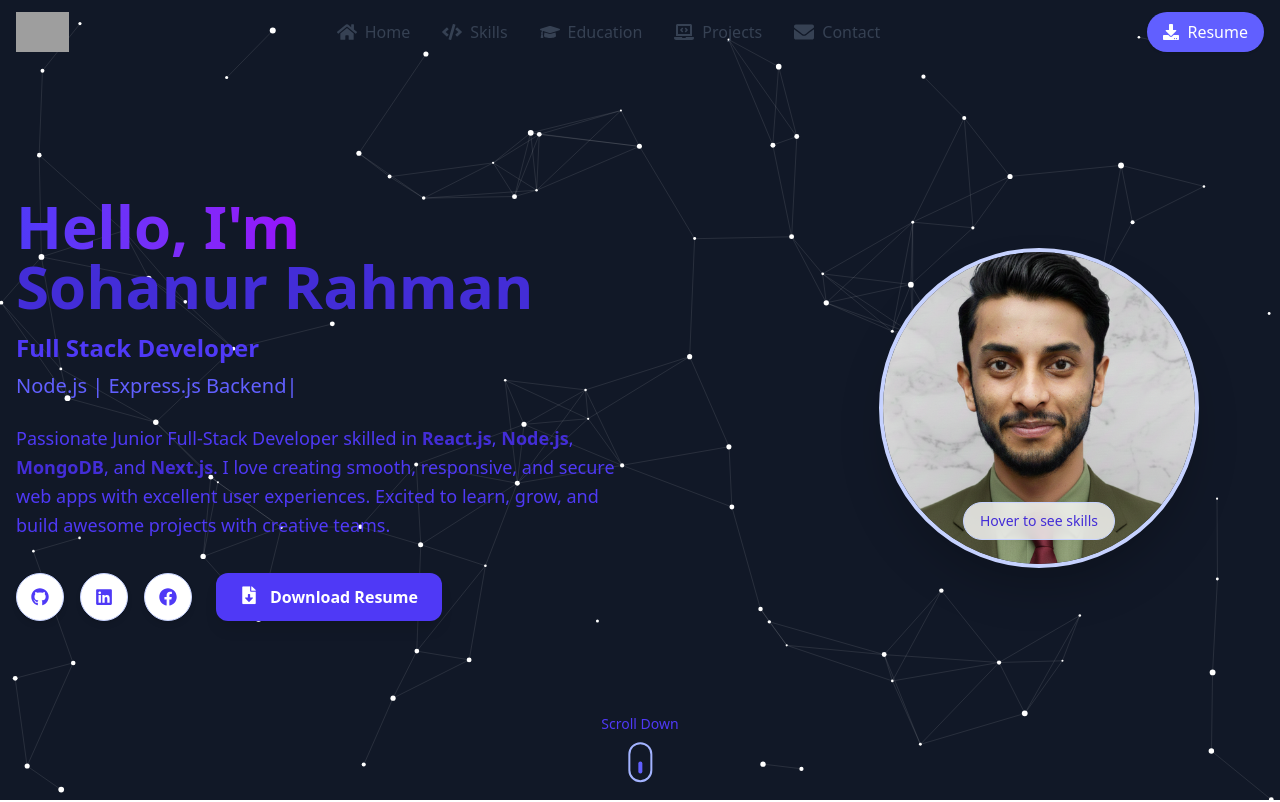
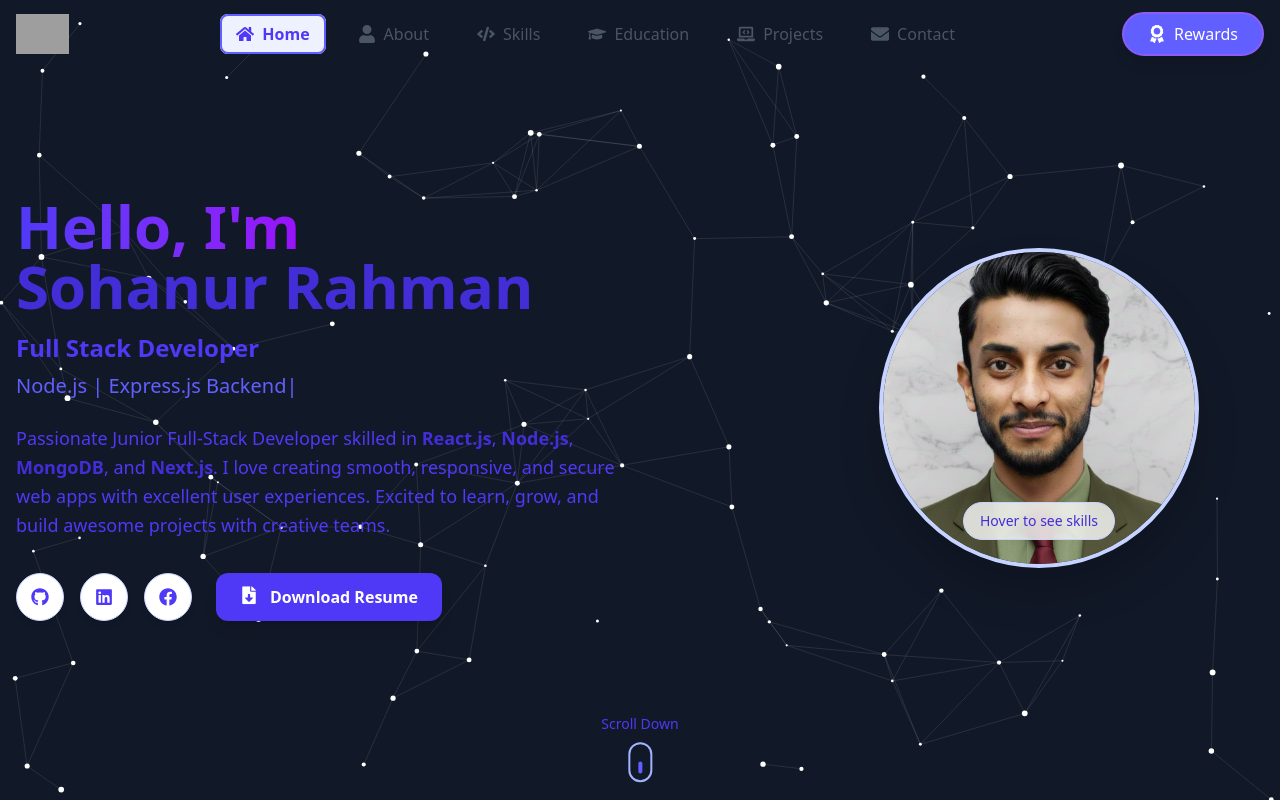
Before and after one commit to SohanurRahman007/my-portfolio-website, a React (Vite) app: page / in a window 1280 px wide. Shown: the top 802 px of the page. Built offline with nearby package versions, Linux system fonts and the light colour scheme; grey boxes are pictures that could not be loaded.

Commit message:
update the navbar

```diff
--- a/src/components/Navbar.jsx
+++ b/src/components/Navbar.jsx
@@ -4,25 +4,28 @@ import { motion } from "framer-motion";
 import {
   FaBars,
   FaTimes,
-  FaDownload,
   FaHome,
   FaGraduationCap,
   FaLaptopCode,
   FaCode,
   FaEnvelope,
+  FaAward,
+  FaUser,
 } from "react-icons/fa";
 
 const navLinks = [
   { id: 1, name: "Home", to: "home", icon: FaHome },
-  { id: 2, name: "Skills", to: "skills", icon: FaCode },
-  { id: 3, name: "Education", to: "education", icon: FaGraduationCap },
-  { id: 4, name: "Projects", to: "projects", icon: FaLaptopCode },
-  { id: 5, name: "Contact", to: "contact", icon: FaEnvelope },
+  { id: 2, name: "About", to: "about", icon: FaUser },
+  { id: 3, name: "Skills", to: "skills", icon: FaCode },
+  { id: 4, name: "Education", to: "education", icon: FaGraduationCap },
+  { id: 5, name: "Projects", to: "projects", icon: FaLaptopCode },
+  { id: 6, name: "Contact", to: "contact", icon: FaEnvelope },
 ];
 
 const Navbar = () => {
   const [menuOpen, setMenuOpen] = useState(false);
   const [scrolled, setScrolled] = useState(false);
+  const [activeSection, setActiveSection] = useState("home");
 
   // Change navbar style on scroll
   useEffect(() => {
@@ -30,6 +33,34 @@ const Navbar = () => {
     window.addEventListener("scroll", handleScroll);
     return () => window.removeEventListener("scroll", handleScroll);
   }, []);
+
+  // Better active section detection using react-scroll events
+  useEffect(() => {
+    const checkActiveSection = () => {
+      const sections = navLinks.map((link) => link.to);
+      const scrollPosition = window.scrollY + 100;
+
+      for (const section of sections) {
+        const element = document.getElementById(section);
+        if (element) {
+          const offsetTop = element.offsetTop;
+          const offsetBottom = offsetTop + element.offsetHeight;
+
+          if (scrollPosition >= offsetTop && scrollPosition < offsetBottom) {
+            setActiveSection(section);
+            break;
+          }
+        }
+      }
+    };
+
+    checkActiveSection();
+    window.addEventListener("scroll", checkActiveSection);
+
+    return () => window.removeEventListener("scroll", checkActiveSection);
+  }, []);
+
+  const isActive = (to) => activeSection === to;
 
   return (
     <motion.nav
@@ -49,6 +80,7 @@ const Navbar = () => {
           spy={true}
           smooth={true}
           duration={500}
+          onSetActive={() => setActiveSection("home")}
           className="cursor-pointer flex items-center gap-2"
         >
           <img
@@ -59,7 +91,7 @@ const Navbar = () => {
         </Link>
 
         {/* Desktop Menu */}
-        <ul className="hidden md:flex gap-8 text-gray-700 dark:text-gray-200 font-medium">
+        <ul className="hidden md:flex gap-4 text-gray-700 dark:text-gray-200 font-medium">
           {navLinks.map(({ id, name, to, icon: Icon }) => (
             <li key={id}>
               <Link
@@ -68,10 +100,22 @@ const Navbar = () => {
                 smooth={true}
                 offset={-70}
                 duration={500}
-                className="cursor-pointer hover:text-indigo-600 transition flex items-center gap-2"
+                onSetActive={() => setActiveSection(to)}
+                className={`cursor-pointer transition flex items-center gap-2 px-4 py-2 rounded-lg relative ${
+                  isActive(to)
+                    ? "text-indigo-600 dark:text-indigo-400 bg-indigo-50 dark:bg-indigo-900/30 font-semibold"
+                    : "text-gray-600 dark:text-gray-300 hover:text-indigo-600 dark:hover:text-indigo-400 hover:bg-gray-100 dark:hover:bg-gray-800"
+                }`}
               >
-                <Icon className="text-xl" />
+                <Icon className="text-lg" />
                 {name}
+                {isActive(to) && (
+                  <motion.div
+                    layoutId="activeIndicator"
+                    className="absolute inset-0 border-2 border-indigo-500 rounded-lg"
+                    transition={{ type: "spring", stiffness: 300, damping: 30 }}
+                  />
+                )}
               </Link>
             </li>
           ))}
@@ -79,17 +123,32 @@ const Navbar = () => {
 
         {/* Actions */}
         <div className="flex items-center gap-4">
-          {/* Resume Button */}
+          {/* Rewards Button with Enhanced Infinity Border Animation & Glow */}
+          {/* Rewards Button with Minimal Border Animation */}
           <a
-            href="https://drive.google.com/file/d/1KsseenqW9PJr33GIU1MjFF2W12D5wfx6/view?usp=sharing"
+            href="https://drive.google.com/file/d/1aKTHKEwD_cQZu9RgoASKgrY99KLWiQyg/view?usp=sharing"
             target="_blank"
             rel="noopener noreferrer"
-            className="hidden md:flex px-4 py-2 bg-indigo-500 hover:bg-indigo-600 text-white rounded-full transition items-center gap-2 shadow"
+            className="hidden md:flex px-6 py-2 bg-indigo-500 hover:bg-indigo-600 text-white rounded-full items-center gap-2 shadow-lg font-medium transition-colors duration-300 relative"
+            style={{
+              border: "2px solid",
+              borderColor: "transparent",
+              animation: "borderColor 4s ease-in-out infinite",
+            }}
           >
-            <FaDownload />
-            Resume
+            <FaAward className="text-lg" />
+            <span>Rewards</span>
+            <style>{`
+              @keyframes borderColor {
+                0%, 100% {
+                  border-color: #8b5cf6;
+                }
+                50% {
+                  border-color: #ec4899;
+                }
+              }
+            `}</style>
           </a>
-
           {/* Mobile Menu Button */}
           <button
             onClick={() => setMenuOpen(!menuOpen)}
@@ -106,7 +165,7 @@ const Navbar = () => {
           initial={{ opacity: 0, y: -20 }}
           animate={{ opacity: 1, y: 0 }}
           transition={{ duration: 0.2 }}
-          className="md:hidden px-6 py-4 bg-white dark:bg-gray-900 border-t shadow flex flex-col gap-4"
+          className="md:hidden px-6 py-4 bg-white dark:bg-gray-900 border-t shadow flex flex-col gap-3"
         >
           {navLinks.map(({ id, name, to, icon: Icon }) => (
             <li key={id}>
@@ -116,24 +175,47 @@ const Navbar = () => {
                 smooth={true}
                 offset={-70}
                 duration={500}
+                onSetActive={() => setActiveSection(to)}
                 onClick={() => setMenuOpen(false)}
-                className="block text-gray-700 dark:text-white font-medium hover:text-indigo-600 transition flex items-center gap-2"
+                className={`block font-medium transition flex items-center gap-3 px-4 py-3 rounded-lg ${
+                  isActive(to)
+                    ? "text-indigo-600 dark:text-indigo-400 bg-indigo-50 dark:bg-indigo-900/30 font-semibold border-l-4 border-indigo-500"
+                    : "text-gray-700 dark:text-gray-200 hover:text-indigo-600 dark:hover:text-indigo-400 hover:bg-gray-100 dark:hover:bg-gray-800"
+                }`}
               >
                 <Icon className="text-xl" />
                 {name}
               </Link>
             </li>
           ))}
-          <li>
+          <li className="mt-2">
+            {/* Rewards Button with Infinity Border Animation */}
             <a
-              href="https://drive.google.com/file/d/1GJNwcoBlDqkboGTVN1PcrNKu0iJGf0GR/view"
+              href="https://drive.google.com/file/d/1aKTHKEwD_cQZu9RgoASKgrY99KLWiQyg/view?usp=sharing"
               target="_blank"
               rel="noopener noreferrer"
-              onClick={() => setMenuOpen(false)}
-              className="flex items-center gap-2 text-indigo-500 dark:text-indigo-400 font-medium hover:text-indigo-600 transition cursor-pointer"
+              className="hidden md:flex px-6 py-2 bg-indigo-500 hover:bg-indigo-600 text-white rounded-full items-center gap-2 shadow-lg font-medium transition-colors duration-300 relative overflow-hidden"
+              style={{
+                border: "2px solid transparent",
+                backgroundImage:
+                  "linear-gradient(#6366f1, #6366f1), linear-gradient(90deg, #3b82f6, #8b5cf6, #ec4899, #f59e0b, #3b82f6)",
+                backgroundOrigin: "border-box",
+                backgroundClip: "padding-box, border-box",
+                animation: "borderRotate 3s linear infinite",
+              }}
             >
-              <FaDownload />
-              Resume
+              <FaAward className="text-lg" />
+              <span>Rewards</span>
+              <style>{`
+              @keyframes borderRotate {
+                0% {
+                  background-position: 0% 0%, 0% 0%;
+                }
+                100% {
+                  background-position: 0% 0%, 400% 0%;
+                }
+              }
+            `}</style>
             </a>
           </li>
         </motion.ul>
```
